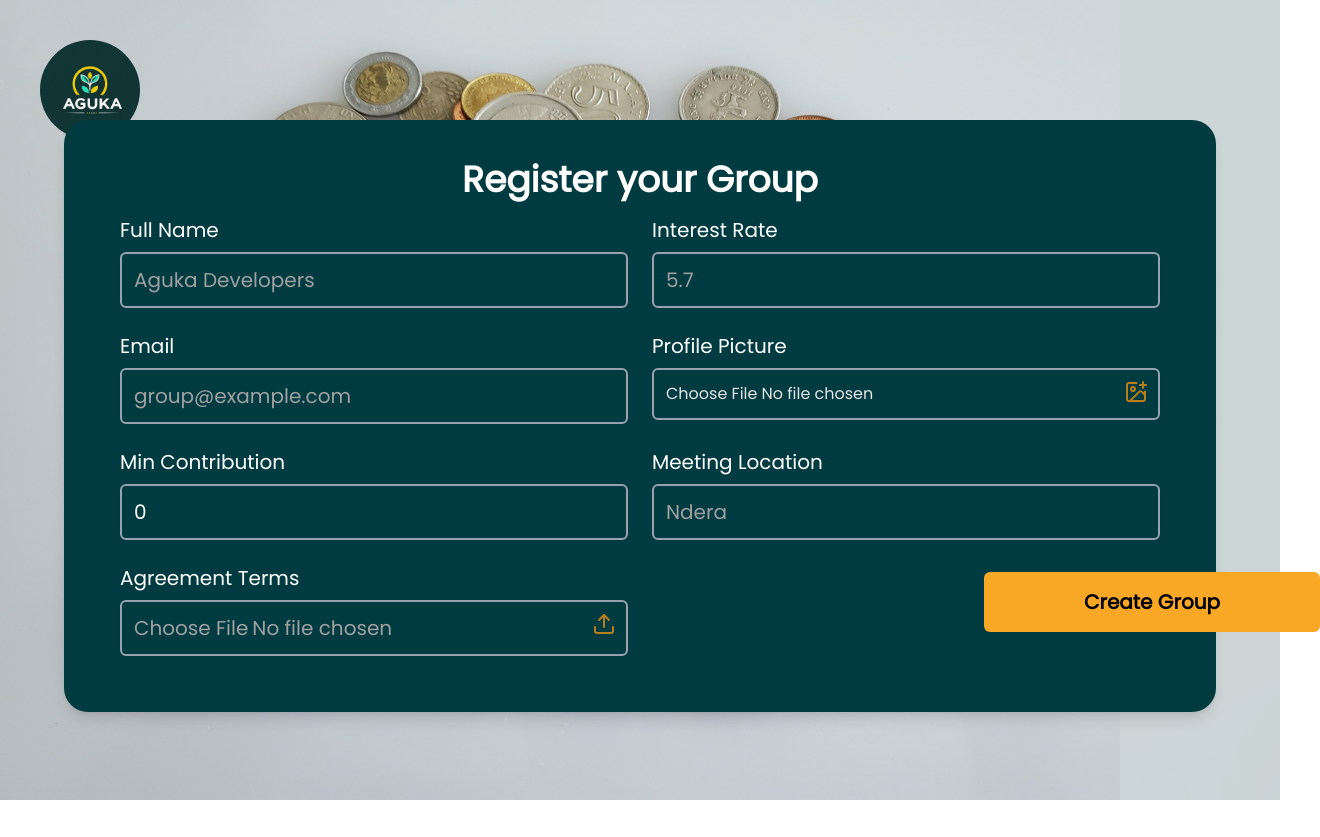
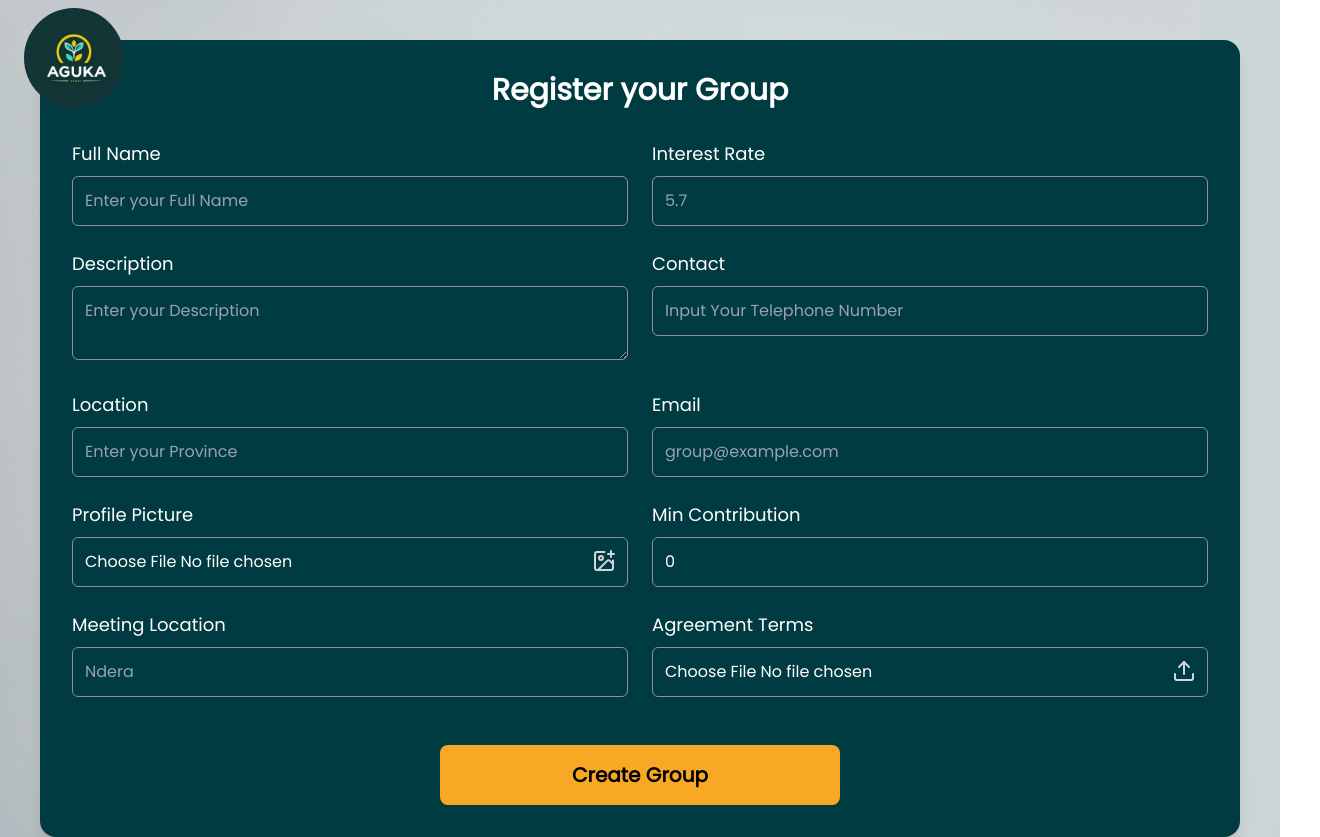
Before and after one commit to Solvit-Africa-Training-Center/Aguka-frontend, a React (Vite) app: page /registergroup in a window 1280 px wide. Shown: the whole page, 1320 px wide, since content can reach past the window. Before the commit the page ends 800 px from the top, so only its background shows below. Built offline with nearby package versions, Linux system fonts and the light colour scheme.

Commit message:
commited

```diff
--- a/src/components/Hero.tsx
+++ b/src/components/Hero.tsx
@@ -35,7 +35,7 @@ const Hero = () => {
               </a>
             </div>
 
-            <button className="fixed right-5 size-20 bg-primary-500 rounded-full items-center flex  mt-20 animate animate-spin">
+            <button className="fixed right-5 size-20 bg-primary-500 rounded-full items-center flex  mt-20 animate animate-pulse">
               <div>
                 <i className="ri-movie-2-ai-fill text-5xl text-[#FFA629] ml-4 " />
               </div>
--- a/src/features/auth/Login.tsx
+++ b/src/features/auth/Login.tsx
@@ -1,4 +1,3 @@
-// src/components/Login.tsx
 import { useState, useEffect } from "react";
 import { Link, useNavigate, useLocation } from "react-router-dom";
 import logo from "assets/logo/agukalogo.png";
@@ -71,7 +70,6 @@ export default function Login() {
     setSuccess("");
   };
 
-  // --- Email / Password login ---
   const handleSubmit = async (e: React.FormEvent) => {
     e.preventDefault();
 
@@ -88,24 +86,40 @@ export default function Login() {
         password: form.password,
       }).unwrap();
 
-      dispatch(setCredentials({ token: result.token, role: result.role }));
-      localStorage.setItem("token", result.token);
-      localStorage.setItem("role", result.role);
+      console.log("Login result:", result);
 
-      setSuccess("Login successful!");
-      redirectByRole(result.role);
+      if (result.token && result.user) {
+        // ✅ Always store token + role for authorization
+        localStorage.setItem("token", result.token);
+        localStorage.setItem("role", result.user.role);
+        dispatch(
+          setCredentials({ token: result.token, role: result.user.role })
+        );
+
+        setSuccess("Login successful!");
+
+        if (!result.user.groupId || result.user.isApproved === false) {
+          navigate("/fillbeforeregister");
+        } else {
+          redirectByRole(result.user.role);
+        }
+
+        redirectByRole(result.user.role);
+      } else {
+        console.error("Token or user missing in login response.");
+      }
     } catch (err: any) {
       console.error("Error logging in:", err);
       setErrors({ identifier: err?.message || "Invalid credentials" });
     }
   };
 
-  // --- Google login redirect ---
   const handleGoogleLogin = () => {
-    window.location.href = `${import.meta.env.VITE_API_BASE_URL}/auth/google`;
+    window.location.href = `${
+      import.meta.env.VITE_API_BASE_URL
+    }/api/auth/google`;
   };
 
-  // --- Handle Google OAuth callback ---
   useEffect(() => {
     const params = new URLSearchParams(location.search);
     const token = params.get("token");
@@ -113,35 +127,27 @@ export default function Login() {
     if (token) {
       localStorage.setItem("token", token);
 
-      const fetchUserInfo = async () => {
-        try {
-          const res = await fetch(
-            `${import.meta.env.VITE_API_BASE_URL}/auth/me`,
-            {
-              headers: { Authorization: `Bearer ${token}` },
-            }
-          );
-          const user = await res.json();
+      login({ identifier: token, password: "fetch-user-info" })
+        .unwrap()
+        .then((user) => {
+          dispatch(setCredentials({ token, role: user.role }));
+          localStorage.setItem("role", user.role);
+          localStorage.setItem("groupId", user.groupId || "");
 
-          // if profile incomplete, navigate to fill register
-          if (!user?.phone || !user?.groupId) {
+          if (!user.isApproved) {
             navigate("/fillbeforeregister");
+          } else if (user.groupId) {
+            navigate(`/group/${user.groupId}`);
           } else {
-            dispatch(setCredentials({ token, role: user.role }));
-            localStorage.setItem("role", user.role);
-            redirectByRole(user.role);
+            navigate("/registergroup");
           }
-        } catch (err) {
-          console.error("Error fetching user info:", err);
+        })
+        .catch(() => {
           navigate("/login");
-        }
-      };
+        });
+    }
+  }, [location.search, navigate, dispatch, login]);
 
-      fetchUserInfo();
-    }
-  }, [location.search, navigate, dispatch]);
-
-  // --- Helper: redirect by role ---
   const redirectByRole = (role: string) => {
     switch (role) {
       case "admin":
--- a/src/features/auth/RegisterGroup.tsx
+++ b/src/features/auth/RegisterGroup.tsx
@@ -9,7 +9,7 @@ const RegisterGroup: React.FC = () => {
   const [formData, setFormData] = useState<GroupCreation>({
     name: "",
     description: "",
-    location: "",
+    location: [],
     profilePicture: null,
     meetingLocation: "",
     interestRate: undefined,
@@ -28,7 +28,7 @@ const RegisterGroup: React.FC = () => {
     const { name, value, type } = e.target;
     setFormData((prev) => ({
       ...prev,
-      [name]: type === "number" ? value : value,
+      [name]: type === "number" ? Number(value) : value,
     }));
     setErrors((prev) => ({ ...prev, [name]: "" }));
   };
@@ -78,7 +78,7 @@ const RegisterGroup: React.FC = () => {
       setFormData({
         name: "",
         description: "",
-        location: "",
+        location: [],
         profilePicture: null,
         meetingLocation: "",
         interestRate: undefined,
@@ -94,91 +94,142 @@ const RegisterGroup: React.FC = () => {
   };
 
   return (
-    <div className=" w-full min-h-screen font-poppins text-white relative">
+    <div className="relative w-full min-h-screen font-poppins flex items-center justify-center">
+      {/* Background Image */}
       <img
-        src="image/ibiceri  aguka.jpg "
+        src="image/ibiceri  aguka.jpg"
         alt="background"
-        className="absolute w-400 h-screen "
+        className="absolute inset-0 w-400 h-full "
       />
-      <div className="absolute inset-0 bg-[#CED6D8] opacity-90 left-280"></div>
+      {/* Overlay */}
+      <div className="absolute inset-0 bg-[#CED6D8] opacity-90 ml-300"></div>
+
+      {/* Logo */}
       <img
         src={logo}
         alt="logo"
-        className="absolute w-25 h-25 rounded-full left-10 top-10"
+        className="absolute w-25 h-25 rounded-full left-6 top-2 z-20"
       />
 
-      <div className="relative max-w-6xl mx-auto bg-[#003B42] rounded-3xl p-10 shadow-lg top-30">
-        <h1 className="text-4xl font-bold text-center ">Register your Group</h1>
+      {/* Form container */}
+      <div className="relative z-10 w-300 mx-auto bg-[#003B42] rounded-2xl p-8 shadow-lg mt-10">
+        <h1 className="text-3xl font-bold text-center mb-8 text-white">
+          Register your Group
+        </h1>
 
-        <form onSubmit={handleSubmit} className="grid grid-cols-2 gap-6 p-4 ">
-          {/* Name */}
+        <form
+          onSubmit={handleSubmit}
+          className="grid grid-cols-1 md:grid-cols-2 gap-6 text-white">
+          {/* Full Name */}
           <div>
-            <label className="block mb-2 text-xl">Full Name</label>
+            <label className="block mb-2 text-lg">Full Name</label>
             <input
               type="text"
               name="name"
-              placeholder="Aguka Developers"
+              placeholder="Enter your Full Name"
               value={formData.name}
               onChange={handleChange}
-              className="w-full rounded-md p-3 placeholder:text-neutral-400  text-white text-xl border-2 border-gray-400 outline-none"
+              className="w-full rounded-md p-3 text-white placeholder:text-gray-400 border-1 border-[#948E8E] bg-transparent outline-none"
             />
             {errors.name && <p className="text-red-400">{errors.name}</p>}
           </div>
 
           {/* Interest Rate */}
           <div>
-            <label className="block mb-2 text-xl">Interest Rate</label>
+            <label className="block mb-2 text-lg">Interest Rate</label>
             <input
               type="number"
               name="interestRate"
               placeholder="5.7"
               value={formData.interestRate ?? ""}
               onChange={handleChange}
-              className="w-full rounded-md p-3 placeholder:text-neutral-400 not-visited:text-white text-xl border-2 border-gray-400 outline-none"
+              className="w-full rounded-md p-3 text-white placeholder:text-gray-400 border-1 border-[#948E8E] bg-transparent outline-none"
             />
           </div>
 
-          {/* Other fields remain unchanged */}
-          {/* ...Copy all fields from your original form here... */}
+          {/* Description */}
+          <div>
+            <label className="block mb-2 text-lg">Description</label>
+            <textarea
+              name="description"
+              placeholder="Enter your Description"
+              value={formData.description}
+              onChange={handleChange}
+              rows={2}
+              className="w-full rounded-md p-3 text-white placeholder:text-gray-400 border-1 border-[#948E8E] bg-transparent outline-none"
+            />
+          </div>
+
+          {/* Contact */}
+          <div>
+            <label className="block mb-2 text-lg">Contact</label>
+            <input
+              type="tel"
+              name="contact"
+              placeholder="Input Your Telephone Number"
+              value={formData.contact}
+              onChange={handleChange}
+              className="w-full rounded-md p-3 text-white placeholder:text-gray-400 border-1 border-[#948E8E] bg-transparent outline-none"
+            />
+          </div>
+
+          {/* Location */}
+          <div>
+            <label className="block mb-2 text-lg">Location</label>
+            <input
+              type="text"
+              name="location"
+              placeholder="Enter your Province"
+              value={formData.location[0] ?? ""}
+              onChange={(e) =>
+                setFormData((prev) => ({
+                  ...prev,
+                  location: [e.target.value],
+                }))
+              }
+              className="w-full rounded-md p-3 text-white placeholder:text-gray-400 border-1 border-[#948E8E] bg-transparent outline-none"
+            />
+          </div>
+
           {/* Email */}
           <div>
-            <label className="block mb-2 text-xl">Email</label>
+            <label className="block mb-2 text-lg">Email</label>
             <input
               type="email"
               name="email"
               placeholder="group@example.com"
               value={formData.email}
               onChange={handleChange}
-              className="w-full rounded-md p-3 placeholder:text-neutral-400 text-white text-xl border-2 border-gray-400 outline-none"
+              className="w-full rounded-md p-3 text-white placeholder:text-gray-400 border-1 border-[#948E8E] bg-transparent outline-none"
             />
             {errors.email && <p className="text-red-400">{errors.email}</p>}
           </div>
 
           {/* Profile Picture */}
           <div>
-            <label className="block mb-2 text-xl">Profile Picture</label>
+            <label className="block mb-2 text-lg">Profile Picture</label>
             <div className="relative">
               <input
                 type="file"
                 name="profilePicture"
                 accept="image/*"
                 onChange={handleFileChange}
-                className="w-full rounded-md p-3  text-neutral-200 border-2 border-gray-400 outline-none pr-10 placeholder:text-neutral-400"
+                className="w-full rounded-md p-3 text-white border-1 border-[#948E8E] bg-transparent outline-none pr-10"
               />
-              <ImagePlus className="absolute right-3 top-3 text-secondary-600" />
+              <ImagePlus className="absolute right-3 top-3 text-gray-300" />
             </div>
           </div>
 
           {/* Min Contribution */}
           <div>
-            <label className="block mb-2 text-xl">Min Contribution</label>
+            <label className="block mb-2 text-lg">Min Contribution</label>
             <input
               type="number"
               name="minContribution"
               placeholder="500"
               value={formData.minContribution}
               onChange={handleChange}
-              className="w-full rounded-md p-3 placeholder:text-neutral-400 text-white text-xl border-2 border-gray-400 outline-none"
+              className="w-full rounded-md p-3 text-white placeholder:text-gray-400 border-1 border-[#948E8E] bg-transparent outline-none"
             />
             {errors.minContribution && (
               <p className="text-red-400">{errors.minContribution}</p>
@@ -187,37 +238,38 @@ const RegisterGroup: React.FC = () => {
 
           {/* Meeting Location */}
           <div>
-            <label className="block mb-2 text-xl">Meeting Location</label>
+            <label className="block mb-2 text-lg">Meeting Location</label>
             <input
               type="text"
               name="meetingLocation"
               placeholder="Ndera"
               value={formData.meetingLocation}
               onChange={handleChange}
-              className="w-full rounded-md p-3 placeholder:text-neutral-400 text-white text-xl border-2 border-gray-400 outline-none"
+              className="w-full rounded-md p-3 text-white placeholder:text-gray-400 border-1 border-[#948E8E] bg-transparent outline-none"
             />
           </div>
 
           {/* Agreement Terms */}
           <div>
-            <label className="block mb-2 text-xl">Agreement Terms</label>
+            <label className="block mb-2 text-lg">Agreement Terms</label>
             <div className="relative">
               <input
                 type="file"
                 name="agreementTerms"
                 accept=".pdf,.doc,.docx"
                 onChange={handleFileChange}
-                className="w-full rounded-md p-3   text-neutral-400 text-xl border-2 border-gray-400 outline-none pr-10"
+                className="w-full rounded-md p-3 text-white border-1 border-[#948E8E] bg-transparent outline-none pr-10"
               />
-              <Upload className="absolute right-3 top-3 text-secondary-600  " />
+              <Upload className="absolute right-3 top-3 text-gray-300" />
             </div>
           </div>
 
-          <div className="flex justify-center pt-2 pb-4 w-full relative">
+          {/* Submit button */}
+          <div className="md:col-span-2 flex justify-center mt-6">
             <button
               type="submit"
               disabled={isLoading}
-              className="px-25 py-4 text-xl capitalize bg-[#F9A825] text-black  font-bold rounded-md border-none absolute -right-40 ">
+              className="px-10 py-4 text-xl bg-[#F9A825] text-black font-bold rounded-lg hover:bg-yellow-500 transition w-100">
               {isLoading ? "Creating..." : "Create Group"}
             </button>
           </div>
--- a/src/features/auth/RegisterMember.tsx
+++ b/src/features/auth/RegisterMember.tsx
@@ -43,16 +43,30 @@ export default function RegisterMember() {
     const token = queryParams.get("token");
     const email = queryParams.get("email");
     const name = queryParams.get("name");
+    const groupId = queryParams.get("groupId");
+    const isApproved = queryParams.get("isApproved");
 
     if (token && email) {
       // Save token
       localStorage.setItem("token", token);
 
+      // Build user object from query params
+      const user = {
+        email,
+        name: name || "",
+        groupId: groupId || null,
+        isApproved: isApproved === "true", // query params are strings
+      };
+
       // Save user info in context
-      setUser(email, name || "");
+      setUser(user.email, user.name);
 
-      // Redirect to FillBeforeRegister
-      navigate("/FillBeforeRegister", { replace: true });
+      // ✅ Conditional navigation
+      if (!user.groupId || !user.isApproved) {
+        navigate("/FillBeforeRegister", { replace: true });
+      } else {
+        navigate("/dashboard", { replace: true });
+      }
     }
   }, [location.search, navigate, setUser]);
 
@@ -80,13 +94,21 @@ export default function RegisterMember() {
 
       console.log("Registered successfully:", result);
 
+      const user = result.user; // Assuming backend returns { token, user }
+
       localStorage.setItem("token", result.token);
-      setUser(result.email, result.name);
+      localStorage.setItem("user", JSON.stringify(user));
+      setUser(user.email, user.name);
 
       setSuccess("Your account has been created successfully!");
       setForm({ fullName: "", email: "", password: "" });
 
-      navigate("/FillBeforeRegister");
+      // ✅ Conditional navigation
+      if (!user.groupId || !user.isApproved) {
+        navigate("/FillBeforeRegister");
+      } else {
+        navigate("/dashboard");
+      }
     } catch (error: any) {
       console.error("Error registering:", error);
       const message =
@@ -96,7 +118,9 @@ export default function RegisterMember() {
   };
 
   const handleGoogleLogin = () => {
-    window.location.href = `${import.meta.env.VITE_API_BASE_URL}/auth/google`;
+    window.location.href = `${
+      import.meta.env.VITE_API_BASE_URL
+    }/api/auth/google`;
   };
 
   return (
--- a/src/services/api/apiSlice.ts
+++ b/src/services/api/apiSlice.ts
@@ -1,12 +1,11 @@
-// src/services/api/apiSlice.ts
 import { createApi, fetchBaseQuery } from "@reduxjs/toolkit/query/react";
 
 export const apiSlice = createApi({
   reducerPath: "api",
   baseQuery: fetchBaseQuery({
-    baseUrl: import.meta.env.VITE_API_BASE_URL || "/api",
+    baseUrl: "/api",
     prepareHeaders: (headers) => {
-      const token = localStorage.getItem("token"); // get token from localStorage
+      const token = localStorage.getItem("token");
       if (token) {
         headers.set("Authorization", `Bearer ${token}`);
       }
--- a/src/services/api/authApi.ts
+++ b/src/services/api/authApi.ts
@@ -4,31 +4,30 @@ export const authApi = apiSlice.injectEndpoints({
   endpoints: (builder) => ({
     login: builder.mutation({
       query: (credentials: { identifier: string; password: string }) => ({
-        url: "/users/login",
+        url: "/api/users/login",
         method: "POST",
         body: credentials,
       }),
     }),
     registerUser: builder.mutation({
       query: (user: { name: string; email: string; password: string }) => ({
-        url: "/users",
+        url: "/api/users",
         method: "POST",
         body: user,
       }),
     }),
     initiateGoogleLogin: builder.query<string, void>({
-      query: () => ({ url: "/auth/google", method: "GET" }),
+      query: () => ({ url: "/api/auth/google", method: "GET" }),
     }),
     handleGoogleCallback: builder.mutation({
       query: (code: string) => ({
-        url: `/auth/google/callback?code=${code}`,
+        url: `/api/auth/google/callback?code=${code}`,
         method: "GET",
       }),
     }),
-    // ✅ New complete-profile mutation
     completeProfile: builder.mutation({
       query: (profile: { phone: string; groupId: string }) => ({
-        url: "/users/complete-profile",
+        url: "/api/users/complete-profile",
         method: "POST",
         body: profile,
       }),
@@ -41,5 +40,5 @@ export const {
   useRegisterUserMutation,
   useLazyInitiateGoogleLoginQuery,
   useHandleGoogleCallbackMutation,
-  useCompleteProfileMutation, // 👈 export hook
+  useCompleteProfileMutation,
 } = authApi;
--- a/src/services/api/groupApi.ts
+++ b/src/services/api/groupApi.ts
@@ -1,27 +1,14 @@
+// services/api/groupApi.ts
 import { apiSlice } from "./apiSlice";
-
-export interface Group {
-  id: string;
-  name: string;
-  description?: string;
-  groupId?: string; // the join code
-  location?: string[] | string;
-  meetingLocation?: string;
-  interestRate?: number;
-  contact?: string;
-  email?: string;
-  minContribution?: number;
-  createdAt?: string;
-}
+import type { Group } from "types/auth";
 
 export const groupApi = apiSlice.injectEndpoints({
   endpoints: (builder) => ({
-    // Create a new group
     createGroup: builder.mutation<Group, FormData>({
-      query: (data) => ({
+      query: (formData) => ({
         url: "/groups",
         method: "POST",
-        body: data,
+        body: formData,
       }),
       invalidatesTags: ["Groups"],
     }),
--- a/src/types/auth.ts
+++ b/src/types/auth.ts
@@ -15,17 +15,16 @@ export interface ResetPasswordErrors {
   groupId?: string;
 }
 
-
 export interface RegisterForm {
   fullName: string;
   email: string;
   password: string;
 }
-
+// types/auth.ts
 export interface GroupCreation {
   name: string;
-  description: string;
-  location: string;
+  description?: string;
+  location: string[]; // keep as string[] per your model
   profilePicture?: File | null;
   meetingLocation?: string;
   interestRate?: number;
@@ -34,3 +33,17 @@ export interface GroupCreation {
   minContribution: number;
   agreementTerms?: File | null;
 }
+
+export interface Group {
+  id: string;
+  name: string;
+  description?: string;
+  groupId?: string;
+  location?: string[] | string;
+  meetingLocation?: string;
+  interestRate?: number;
+  contact?: string;
+  email?: string;
+  minContribution?: number;
+  createdAt?: string;
+}
```
Also changed, not shown: src/services/api/authSlice.ts (+10 -12 lines), 2 other files (tests, documents, lock files or other folders).
